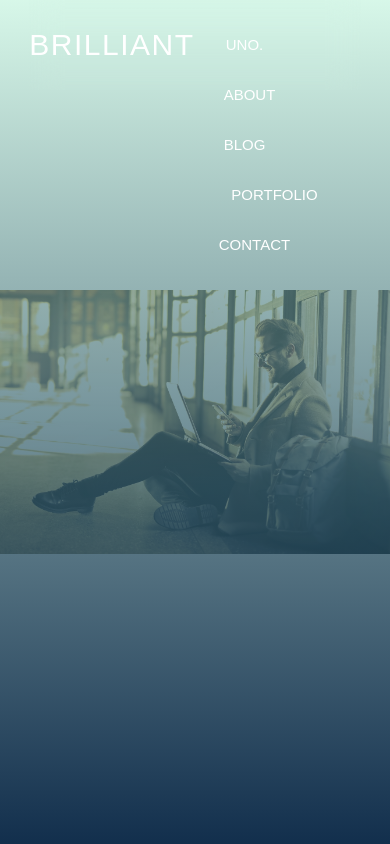
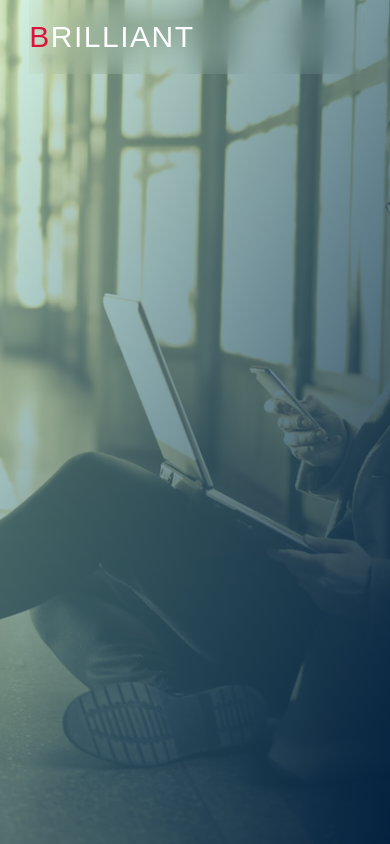
Before and after one commit to bricoded/.github.io, a plain HTML site: page index.html in a window 390 px wide. Drawn offline with Linux system fonts and the light colour scheme.

Commit message:
made it reponsive on mobile phones

```diff
--- a/style.css
+++ b/style.css
@@ -7,10 +7,10 @@
 header{
     width: 100%;
     height: 100vh;
-    background: linear-gradient(to bottom, rgba(173, 239, 209, 0.485) ,rgba(0, 31, 63, 0.928)), url(./hero-bg.png);
+    background: linear-gradient(to bottom right, rgba(173, 239, 209, 0.485) ,rgba(0, 31, 63, 0.928)), url(./hero-bg.png);
     background-position: center;
     background-repeat: no-repeat;
-    background-size: 100%;
+    background-size: cover;
 }
 nav{
     width: 85%;
@@ -26,6 +26,9 @@ nav h2{
     font-weight: 500;
     color: #fff;
     letter-spacing: 1.5px;
+}
+nav h2 span{
+    color: crimson;
 }
 .navlists{
     position: relative;
@@ -94,3 +97,11 @@ a:nth-child(5){
     left: 470px;
     background-color: #e67e22;
 }
+@media screen and (max-width: 425px){
+    nav{
+        text-align: center;
+    }
+    .navlists{
+        display: none;
+    }
+}
```
Also changed, not shown: landingPage.html (+1 -1 lines).
